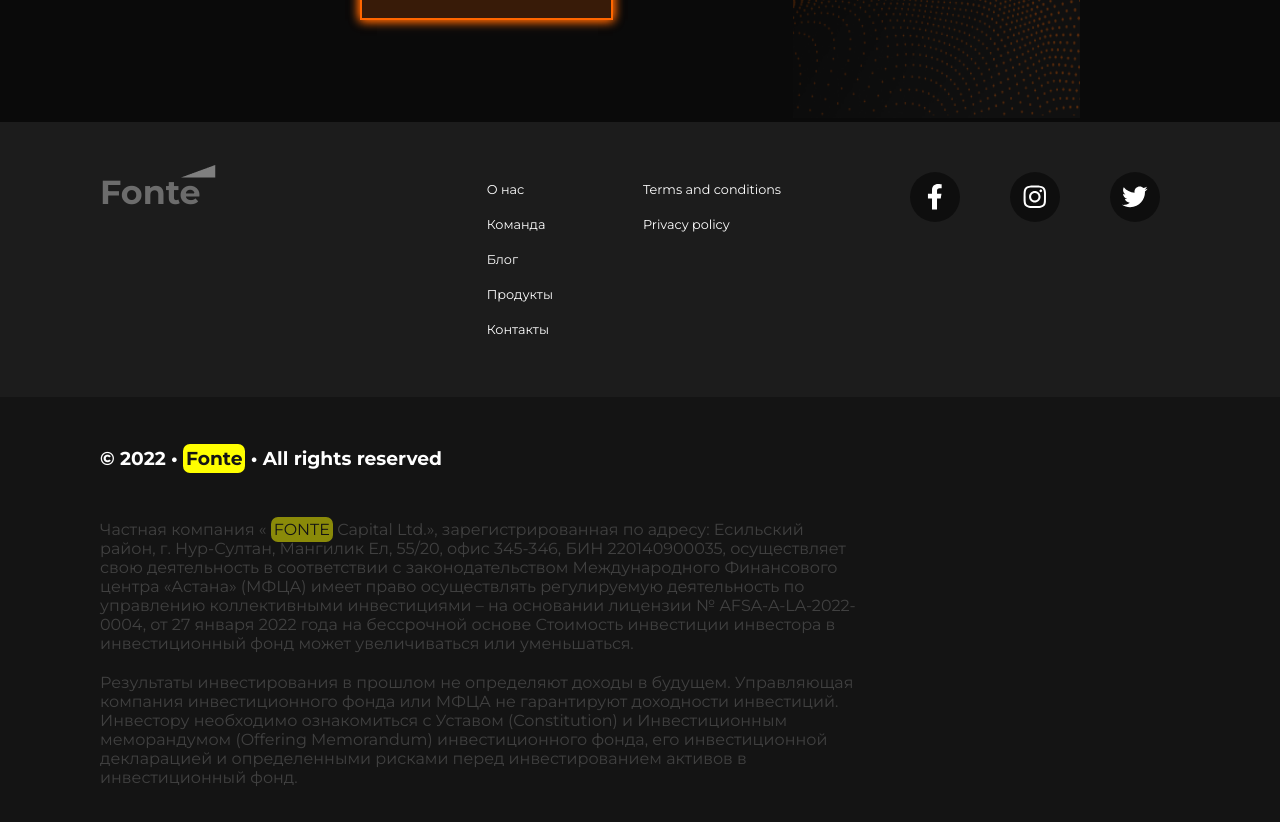
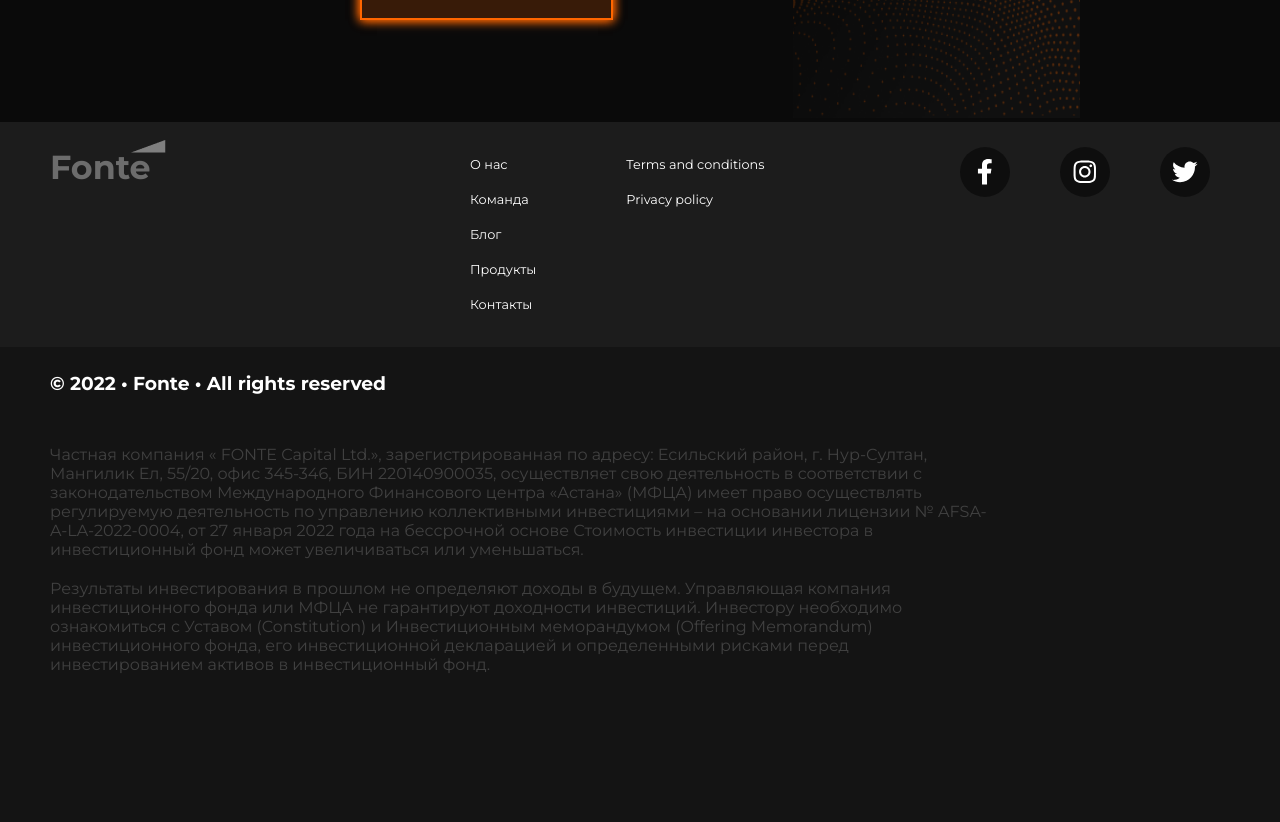
Before and after one commit to Fariza77/All-project, a React (Vite) app in the folder react-project/: page / in a window 1280 px wide. Shown: the part 5060-5882 px from the top of the page. After the commit the page ends 5779 px from the top, so only its background shows below. Built offline with nearby package versions, Linux system fonts and the light colour scheme.

Commit message:
span deleted in footer

```diff
--- a/react-project/src/components/Navigation/Footer/style.scss
+++ b/react-project/src/components/Navigation/Footer/style.scss
@@ -60,12 +60,7 @@
 
     h3{
         margin-bottom: 50px;
-        span {
-            background-color: yellow;
-            color: $dark;
-            padding: 3px;
-            border-radius: 7px
-        }
+
     }
     p{
         opacity: 50%;
@@ -73,11 +68,201 @@
         margin-bottom: 20px;
         width: 70%;
 
-        span {
-            background-color: yellow;
-            color: $dark;
-            padding: 3px;
-            border-radius: 7px
+
+    }
+}
+
+
+@media (max-width: $xx-large-screen) {
+    .footer-wrapper {
+        footer.main-footer {
+            padding: 37px 75px;
+            .heading-wrapper {
+
+            }
+            .footer-links {
+                .left {
+                    a {
+
+                    }
+                }
+                .right {
+                    a {
+
+                    }
+                }
+            }
+            .footer-social-media {
+                span {
+
+                }
+            }
+        }
+        .section {
+            padding: 37px 75px;
+            h3 {
+
+            }
+            p {
+
+            }
+        }
+    }
+
+}
+@media (max-width: $x-large-screen) {
+    .footer-wrapper {
+
+        footer.main-footer {
+            padding: 25px 50px ;
+            .heading-wrapper {
+
+            }
+            .footer-links {
+                .left {
+                    a {
+
+                    }
+                }
+                .right {
+                    a {
+
+                    }
+                }
+            }
+            .footer-social-media {
+                span {
+
+                }
+            }
+        }
+        .section {
+            padding: 25px 50px ;
+            h3 {
+
+            }
+            p {
+                width: 80%;
+            }
+        }
+    }
+
+}
+@media (max-width: $large-screen) {
+    .footer-wrapper {
+        grid-template-columns: 1fr 1fr ;
+            gap: 10px;
+        footer.main-footer {
+            padding: 15px 30px ;
+
+            .heading-wrapper {
+
+            }
+            .footer-links {
+                .left {
+                    a {
+
+                    }
+                }
+                .right {
+                    a {
+
+                    }
+                }
+            }
+            .footer-social-media {
+                span {
+
+                }
+            }
+        }
+        .section {
+            padding: 15px 30px ;
+            h3 {
+
+            }
+            p {
+               width: 90%;
+            }
+        }
+    }
+
+}
+@media (max-width: $medium-screen) {
+    .footer-wrapper {
+        footer.main-footer {
+            .heading-wrapper {
+
+            }
+            .footer-links {
+                .left {
+                    a {
+
+                    }
+                }
+                .right {
+                    a {
+
+                    }
+                }
+            }
+            .footer-social-media {
+                span {
+
+                }
+            }
+        }
+        .section {
+            padding: 10px 20px  ;
+            h3 {
+
+            }
+            p {
+               width: 90%;
+            }
         }
     }
 }
+@media (max-width: $small-screen) {
+    .footer-wrapper {
+        footer.main-footer {
+            .heading-wrapper {
+
+            }
+            .footer-links {
+                .left {
+                    a {
+
+                    }
+                }
+                .right {
+                    a {
+
+                    }
+                }
+            }
+            .footer-social-media {
+                span {
+
+                }
+            }
+        }
+        .section {
+
+            h3 {
+
+            }
+            p {
+                width: 100%;
+            }
+        }
+    }
+
+}
+
+
+// $xx-large-screen: 1600px;
+// $x-large-screen: 1350px;
+// $large-screen: 1100px;
+// $medium-screen: 900px;
+// $small-screen: 750px;
```
